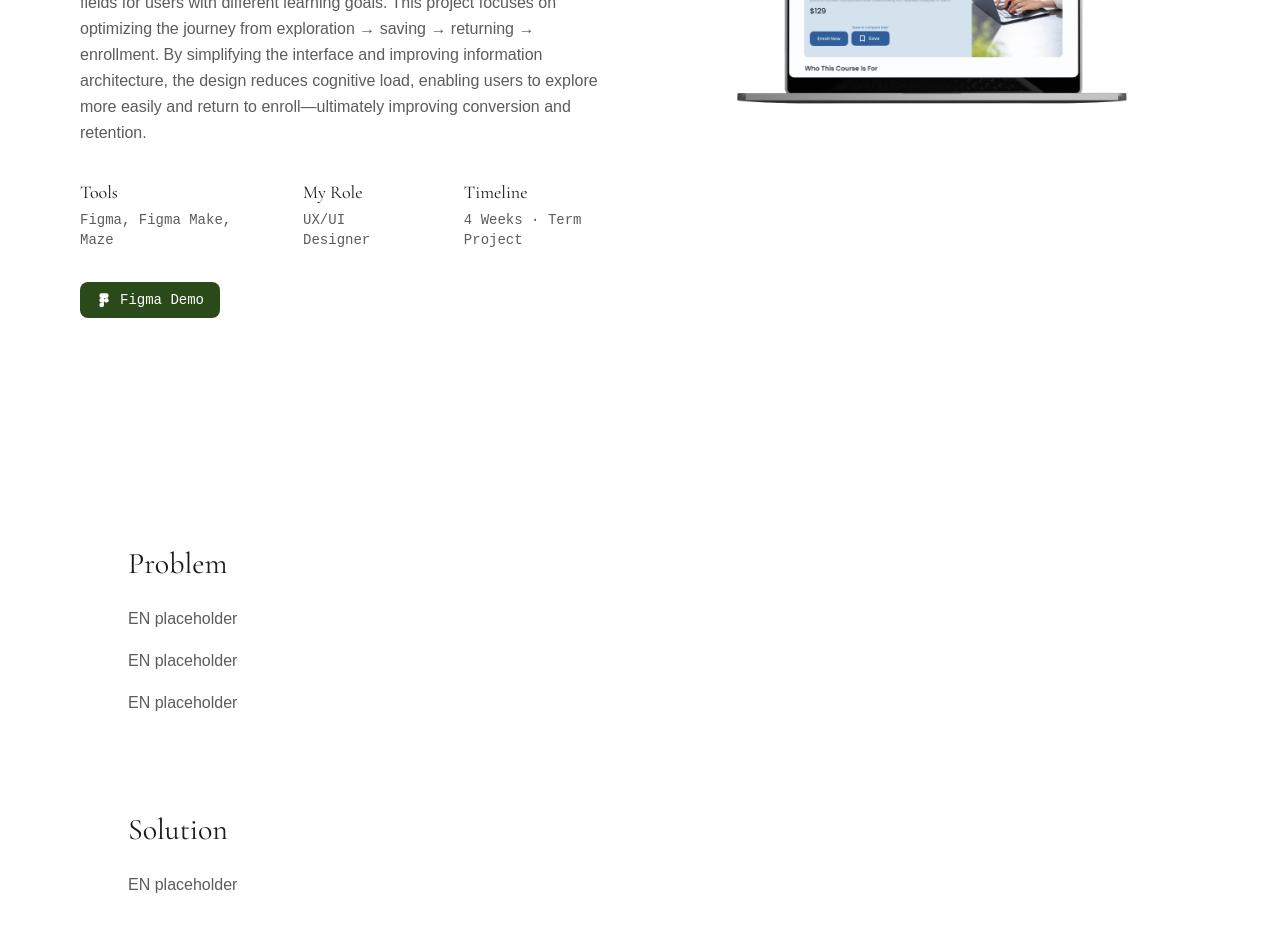
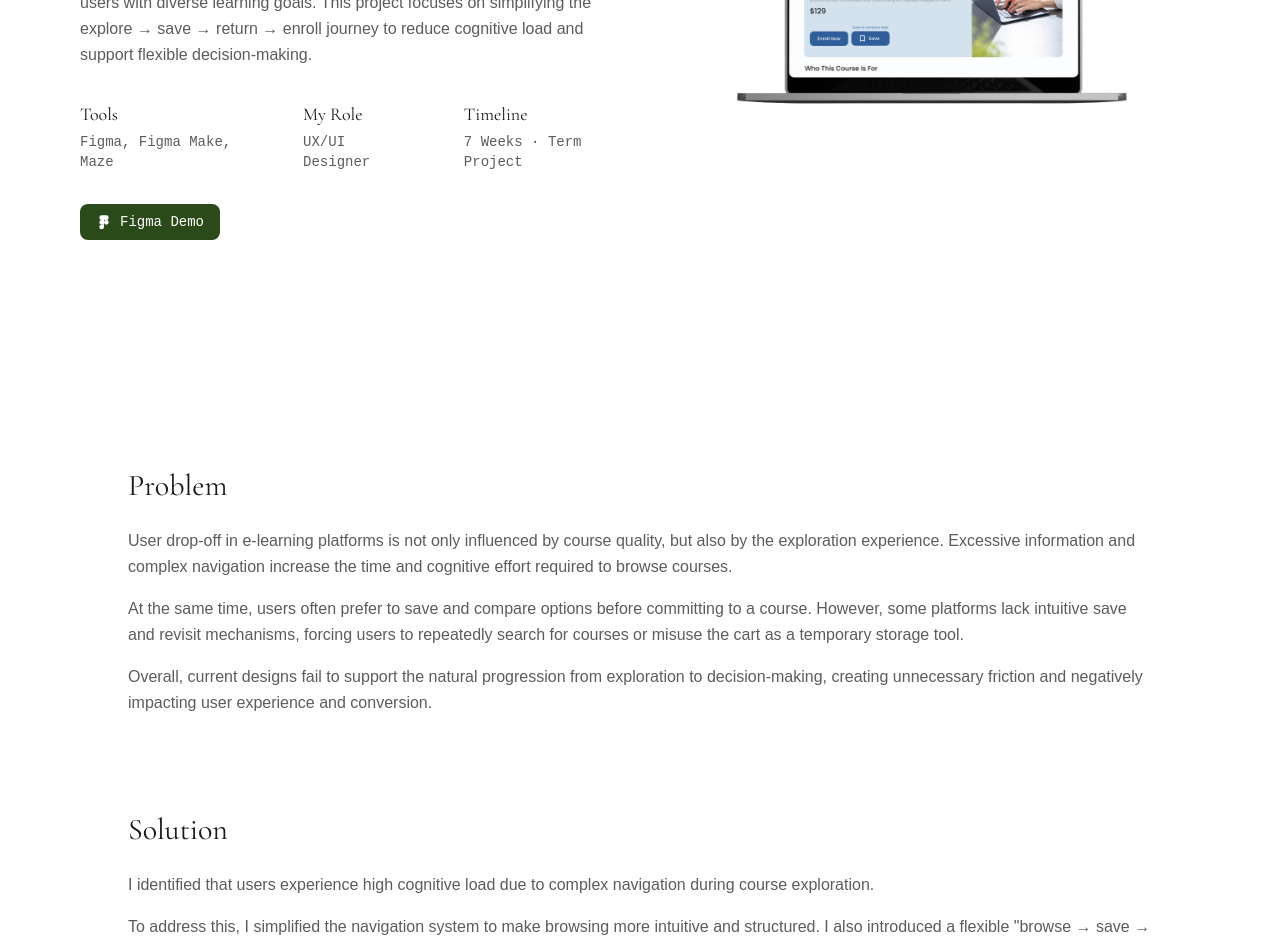
Before and after one commit to wanyuntsai/portfolio, a React (Vite) app: page /work/learnnow in a window 1280 px wide. Shown: the part 340-1284 px from the top of the page. Built offline with nearby package versions, Linux system fonts and the light colour scheme.

Commit message:
update content

```diff
--- a/src/components/Navbar.jsx
+++ b/src/components/Navbar.jsx
@@ -86,7 +86,7 @@ function Navbar() {
                 </div>
 
                 <a
-                    href="/resume.pdf"
+                    href="/YunTsai_Resume.pdf"
                     target="_blank"
                     rel="noopener noreferrer"
                     className="px-4 py-2 border border-gray-300 rounded-full text-sm hover:bg-gray-100"
--- a/src/pages/work/Learnnow.jsx
+++ b/src/pages/work/Learnnow.jsx
@@ -136,8 +136,8 @@ function Learnnow() {
 
             <p className="text-base text-text-secondary mt-3 md:mt-6 leading-relaxed">
               {t(
-                'LearnNow is an online learning platform offering courses across diverse fields for users with different learning goals. This project focuses on optimizing the journey from exploration → saving → returning → enrollment. By simplifying the interface and improving information architecture, the design reduces cognitive load, enabling users to explore more easily and return to enroll—ultimately improving conversion and retention.',
-                'LearnNow 是一個線上學習平台，提供多元領域的課程內容，服務具備不同學習目標的使用者。本專案聚焦於優化使用者從「探索 → 收藏 → 回訪 → 報名」的學習決策流程。設計上透過簡潔的介面與清晰的資訊架構，降低使用者在瀏覽與選擇課程時的認知負擔，使其能更輕鬆地探索內容，並在合適的時機自然回到平台完成報名，進而提升轉換率與使用者留存。'
+                `LearnNow is an e-learning platform offering a wide range of courses for users with diverse learning goals. This project focuses on simplifying the explore → save → return → enroll journey to reduce cognitive load and support flexible decision-making.`,
+                `LearnNow 是一個線上學習平台，提供多元領域的課程內容。本專案聚焦於簡化「探索 → 收藏 → 回訪 → 報名」的學習決策流程，以降低認知負擔並支援使用者以自己的節奏做出決策。`
               )}
             </p>
 
@@ -153,7 +153,7 @@ function Learnnow() {
               </div>
               <div>
                 <p className="font-serif text-sm md:text-lg text-text-primary mb-1">{t('Timeline', '時間軸')}</p>
-                <p className="font-mono text-xs md:text-sm text-text-secondary">4 Weeks · {t('Term Project', '學期專案')}</p>
+                <p className="font-mono text-xs md:text-sm text-text-secondary">7 Weeks · {t('Term Project', '學期專案')}</p>
               </div>
             </div>
 
@@ -194,20 +194,20 @@ function Learnnow() {
           <div className="space-y-4 max-w-5xl">
             <p className="text-base text-text-secondary leading-relaxed">
               {t(
-                'EN placeholder',
-                'E-learning 平台的使用者流失，除了課程本身吸引力外，也與探索過程的使用體驗有關。過多的資訊與複雜的介面，造成使用者在瀏覽課程時需要投入較高的時間與認知成本。'
+                'User drop-off in e-learning platforms is not only influenced by course quality, but also by the exploration experience. Excessive information and complex navigation increase the time and cognitive effort required to browse courses.',
+                'E-learning 平台的使用者流失，除了課程本身的吸引力外，也與探索過程的使用體驗密切相關。過多的資訊與複雜的導覽結構，讓使用者在瀏覽課程時需要投入較高的時間與認知成本。'
               )}
             </p>
             <p className="text-base text-text-secondary leading-relaxed">
               {t(
-                'EN placeholder',
-                '同時，使用者在選課時通常傾向先收藏、比較，再進一步報名。然而，部分平台缺乏直觀的收藏機制，迫使使用者反覆搜尋課程，或將課程加入購物車作為替代方案。'
+                'At the same time, users often prefer to save and compare options before committing to a course. However, some platforms lack intuitive save and revisit mechanisms, forcing users to repeatedly search for courses or misuse the cart as a temporary storage tool.',
+                '同時，使用者在選課時通常傾向先收藏與比較，再進一步做出報名決策。然而，部分平台缺乏直觀的收藏與回訪機制，迫使使用者反覆搜尋課程，或將課程加入購物車作為替代方案。'
               )}
             </p>
             <p className="text-base text-text-secondary leading-relaxed">
               {t(
-                'EN placeholder',
-                '這些設計未能有效支援使用者的自然決策流程，進而增加了決策過程中的摩擦，影響整體使用體驗。'
+                'Overall, current designs fail to support the natural progression from exploration to decision-making, creating unnecessary friction and negatively impacting user experience and conversion.',
+                '整體而言，現有設計未能有效支援使用者從探索到決策的自然流程，導致決策過程中產生額外摩擦，進而影響使用體驗與轉換表現。'
               )}
             </p>
           </div>
@@ -220,11 +220,17 @@ function Learnnow() {
       <section className="px-5 md:px-20 py-8 md:py-12">
         <div className="max-w-5xl mx-auto">
           <h2 className="font-serif text-xl md:text-3xl text-text-primary mb-6">{t('Solution', 'Solution')}</h2>
-          <div className="max-w-5xl">
+          <div className="space-y-4 max-w-5xl">
             <p className="text-base text-text-secondary leading-relaxed">
               {t(
-                'EN placeholder',
-                '我把設計重點放在「瀏覽 → 收藏 → 回來報名」這個使用者流程中的介面與導覽系統，讓使用者在任何階段都可以暫停、離開，之後再回來報名課程，而不是被推著在第一次瀏覽時就決定報名與否。'
+                'I identified that users experience high cognitive load due to complex navigation during course exploration.',
+                '我發現使用者在探索課程的過程中，因導覽系統複雜而產生較高的認知負擔。'
+              )}
+            </p>
+            <p className="text-base text-text-secondary leading-relaxed">
+              {t(
+                `To address this, I simplified the navigation system to make browsing more intuitive and structured. I also introduced a flexible "browse → save → return → enroll" flow, allowing users to make decisions at their own pace rather than feeling pressured to commit during their first visit.`,
+                `因此，我優先簡化整體導覽結構，使瀏覽過程更加直覺且有脈絡；同時設計「瀏覽 → 收藏 → 回來報名」的彈性流程，讓使用者可以依照自己的節奏做決定，而非在第一次瀏覽時就被迫立即報名。`
               )}
             </p>
           </div>
@@ -430,33 +436,33 @@ function Learnnow() {
 
           <div className="grid grid-cols-1 md:grid-cols-2 gap-3 mb-6">
             <div className="border border-border rounded-xl p-5 bg-white">
-              <p className="text-base font-medium text-text-secondary tracking-widest uppercase mb-4">
+              <p className="font-serif text-base text-text-primary mb-4">
                 {t('Task 1 · Save a Course', '任務一　收藏課程')}
               </p>
               <div className="flex gap-6">
                 <div>
                   <p className="text-3xl font-medium text-blue-600 leading-none">100%</p>
-                  <p className="text-base text-text-secondary mt-1">{t('Success', '成功率')}</p>
+                  <p className="text-xs font-mono text-text-secondary mt-1">{t('Success', '成功率')}</p>
                 </div>
                 <div>
                   <p className="text-3xl font-medium text-red-500 leading-none">31.9%</p>
-                  <p className="text-base text-text-secondary mt-1">{t('Misclick', '誤點率')}</p>
+                  <p className="text-xs font-mono text-text-secondary mt-1">{t('Misclick', '誤點率')}</p>
                 </div>
               </div>
             </div>
 
             <div className="border border-border rounded-xl p-5 bg-white">
-              <p className="text-base font-medium text-text-secondary tracking-widest uppercase mb-4">
+              <p className="font-serif text-base text-text-primary mb-4">
                 {t('Task 2 · Enroll in Saved Course', '任務二　報名已收藏課程')}
               </p>
               <div className="flex gap-6">
                 <div>
                   <p className="text-3xl font-medium text-blue-600 leading-none">100%</p>
-                  <p className="text-base text-text-secondary mt-1">{t('Success', '成功率')}</p>
+                  <p className="text-xs font-mono text-text-secondary mt-1">{t('Success', '成功率')}</p>
                 </div>
                 <div>
                   <p className="text-3xl font-medium text-text-secondary leading-none">0%</p>
-                  <p className="text-base text-text-secondary mt-1">{t('Misclick', '誤點率')}</p>
+                  <p className="text-xs font-mono text-text-secondary mt-1">{t('Misclick', '誤點率')}</p>
                 </div>
               </div>
             </div>
```
Also changed, not shown: 2 other files (tests, documents, lock files or other folders).
